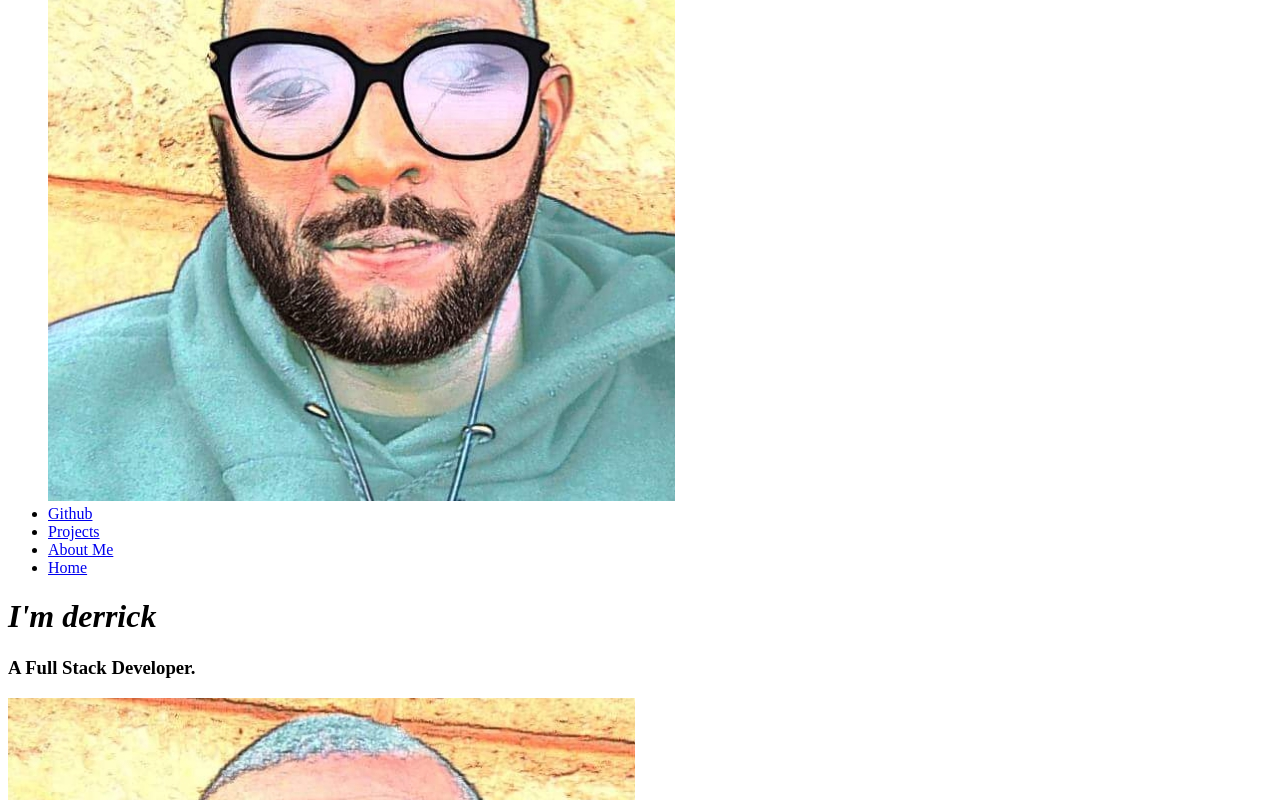
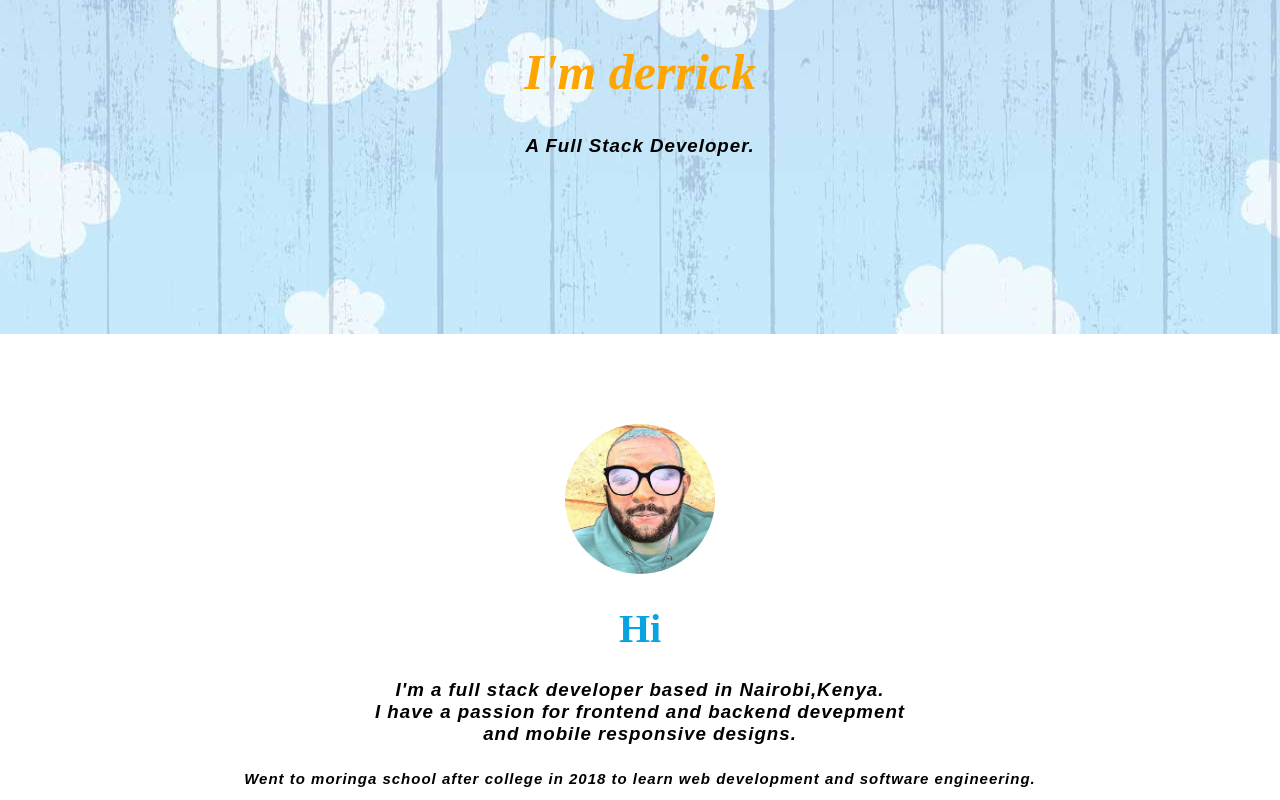
Before and after one commit to d3rrick/portfolio, a plain HTML site: page index.html in a window 1280 px wide. Shown: the part 166-966 px from the top of the page. Drawn offline with Linux system fonts and the light colour scheme.

Commit message:
added a css rename link

```diff
--- a/index.html
+++ b/index.html
@@ -3,7 +3,7 @@
 <head>
 	<title>deryq - web developer</title>
 	<link rel="shortcut icon" href="deryq.jpg">
-	<link rel="stylesheet" type="text/css" href="mycss.css">
+	<link rel="stylesheet" type="text/css" href="styles.css">
 	</head>
 <body>
 
```
